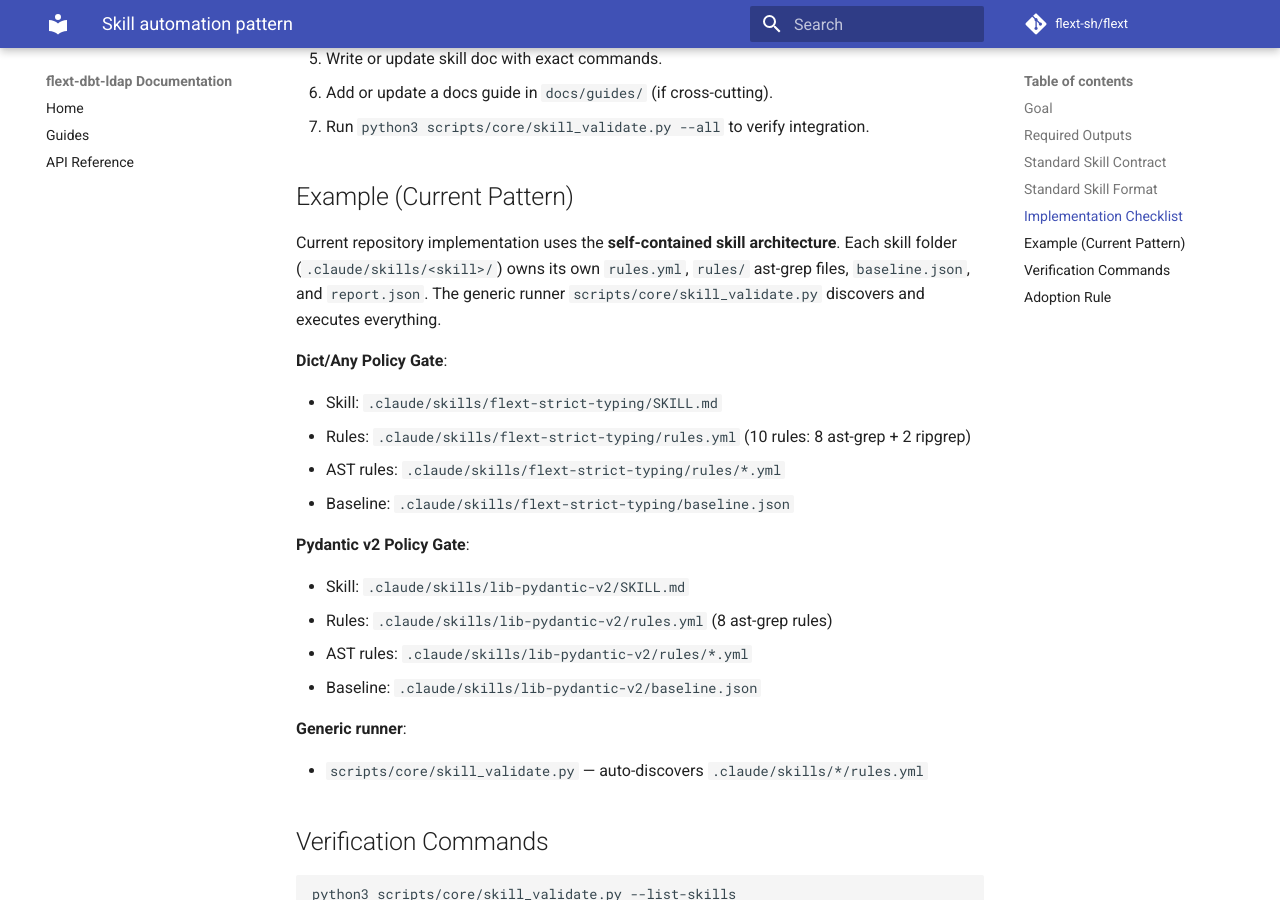
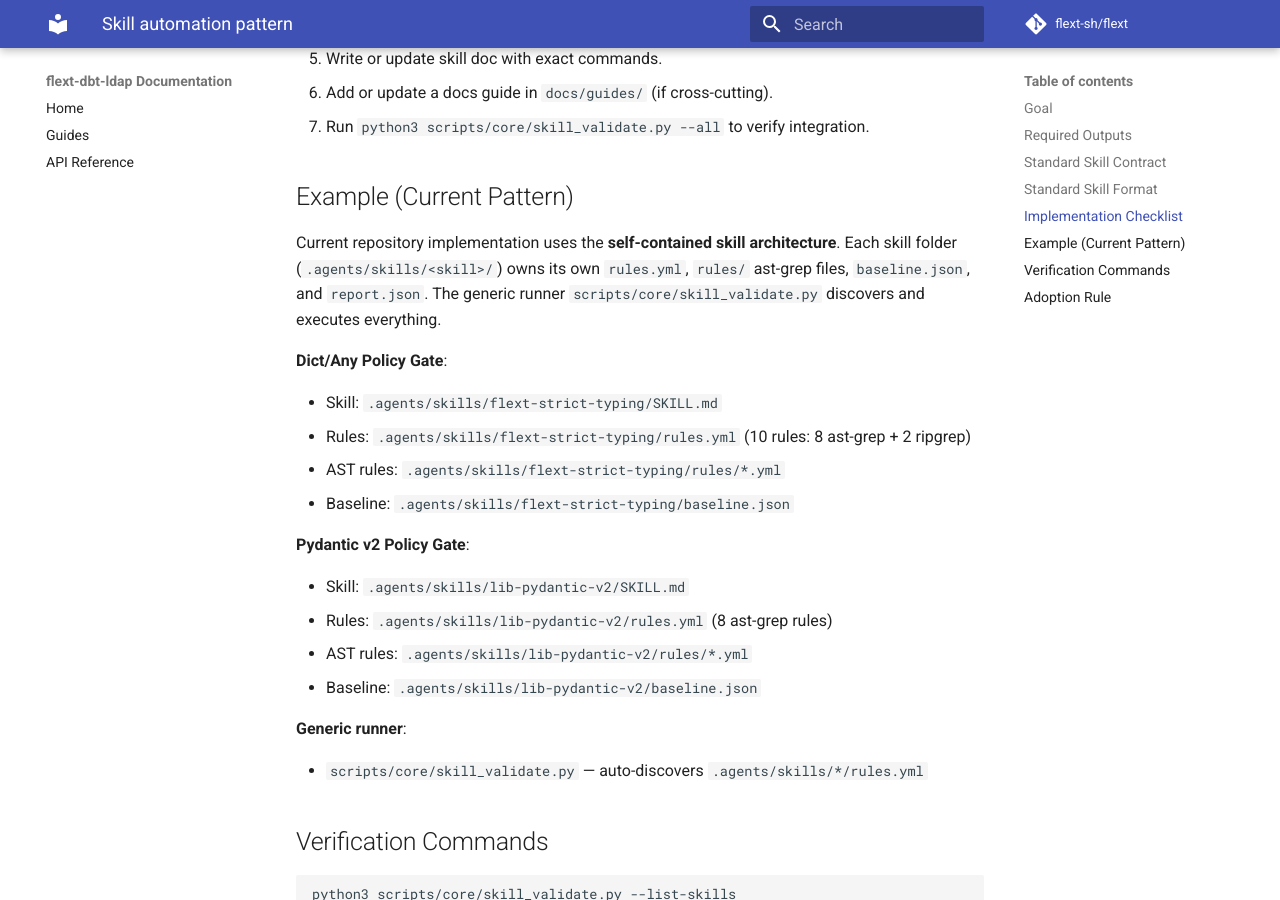
Before and after one commit to flext-sh/flext-dbt-ldap, an MkDocs documentation site: the page built from docs/guides/skill-automation-pattern.md, in a window 1280 px wide and 900 px high, scrolled down 1839 px. Built offline with MkDocs 1.6.1 and Material for MkDocs 9.7.7, drawn with Linux system fonts in a browser that asks for light colours; comment, search, counter and statistics services are not loaded; some of the changed text lies outside the part shown.

Commit message:
chore: refactor migration

```diff
--- a/docs/guides/skill-automation-pattern.md
+++ b/docs/guides/skill-automation-pattern.md
@@ -27,7 +27,7 @@ Create automations that are reproducible, script-first, and enforceable by CI-st
 
 For each new automation family, deliver all items below:
 
-1. One skill folder: `.claude/skills/<automation-name>/` containing:
+1. One skill folder: `.agents/skills/<automation-name>/` containing:
    - `SKILL.md` — canonical skill document
    - `rules.yml` — detection rules (ast-grep, ripgrep, or custom)
    - `rules/` — ast-grep rule files (if any)
@@ -75,27 +75,27 @@ The skill must follow the canonical format from `skill-format-universal` and inc
 ## Example (Current Pattern)
 
 Current repository implementation uses the **self-contained skill architecture**. Each skill
-folder (`.claude/skills/<skill>/`) owns its own `rules.yml`, `rules/` ast-grep files,
+folder (`.agents/skills/<skill>/`) owns its own `rules.yml`, `rules/` ast-grep files,
 `baseline.json`, and `report.json`. The generic runner `scripts/core/skill_validate.py`
 discovers and executes everything.
 
 **Dict/Any Policy Gate**:
 
-- Skill: `.claude/skills/flext-strict-typing/SKILL.md`
-- Rules: `.claude/skills/flext-strict-typing/rules.yml` (10 rules: 8 ast-grep + 2 ripgrep)
-- AST rules: `.claude/skills/flext-strict-typing/rules/*.yml`
-- Baseline: `.claude/skills/flext-strict-typing/baseline.json`
+- Skill: `.agents/skills/flext-strict-typing/SKILL.md`
+- Rules: `.agents/skills/flext-strict-typing/rules.yml` (10 rules: 8 ast-grep + 2 ripgrep)
+- AST rules: `.agents/skills/flext-strict-typing/rules/*.yml`
+- Baseline: `.agents/skills/flext-strict-typing/baseline.json`
 
 **Pydantic v2 Policy Gate**:
 
-- Skill: `.claude/skills/lib-pydantic-v2/SKILL.md`
-- Rules: `.claude/skills/lib-pydantic-v2/rules.yml` (8 ast-grep rules)
-- AST rules: `.claude/skills/lib-pydantic-v2/rules/*.yml`
-- Baseline: `.claude/skills/lib-pydantic-v2/baseline.json`
+- Skill: `.agents/skills/lib-pydantic-v2/SKILL.md`
+- Rules: `.agents/skills/lib-pydantic-v2/rules.yml` (8 ast-grep rules)
+- AST rules: `.agents/skills/lib-pydantic-v2/rules/*.yml`
+- Baseline: `.agents/skills/lib-pydantic-v2/baseline.json`
 
 **Generic runner**:
 
-- `scripts/core/skill_validate.py` — auto-discovers `.claude/skills/*/rules.yml`
+- `scripts/core/skill_validate.py` — auto-discovers `.agents/skills/*/rules.yml`
 
 ## Verification Commands
 
```
Also changed, not shown: AGENTS.md (+6 -12 lines), docs/guides/security.md (+1 -1 lines), 2 other files.
